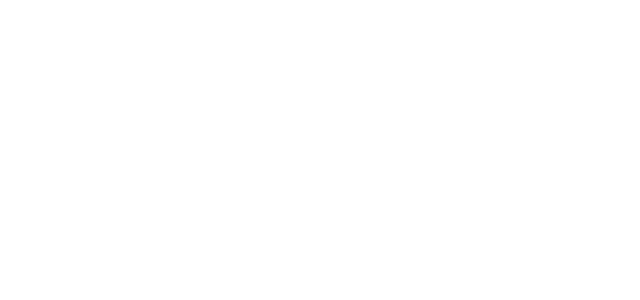
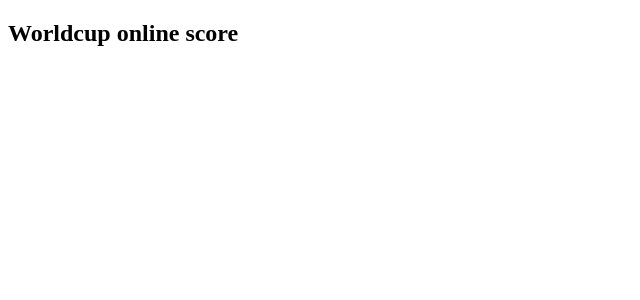
Before and after one commit to neuralchemist/worldcup-live-score, a React (Create React App) app: page / in a window 1280 px wide. Shown: the top 300 px of the page, without its empty margins (0-640 px from the left). Built offline with nearby package versions, Linux system fonts and the light colour scheme; the HTML template or start-up script is replaced by a standard one.

Commit message:
fix(index.tsx) added index.tsx

```diff
--- a/src/App.tsx
+++ b/src/App.tsx
@@ -1,7 +1,11 @@
 import React from "react";
 
 function App() {
-  return <div></div>;
+  return (
+    <div>
+      <h2>Worldcup online score</h2>
+    </div>
+  );
 }
 
 export default App;
--- /dev/null
+++ b/src/index.tsx
@@ -0,0 +1,12 @@
+import React from 'react';
+import ReactDOM from 'react-dom/client';
+import App from './App';
+
+const root = ReactDOM.createRoot(
+  document.getElementById('root') as HTMLElement
+);
+root.render(
+  <React.StrictMode>
+    <App />
+  </React.StrictMode>
+);
```
Also changed, not shown: 1 other file (tests, documents, lock files or other folders).
